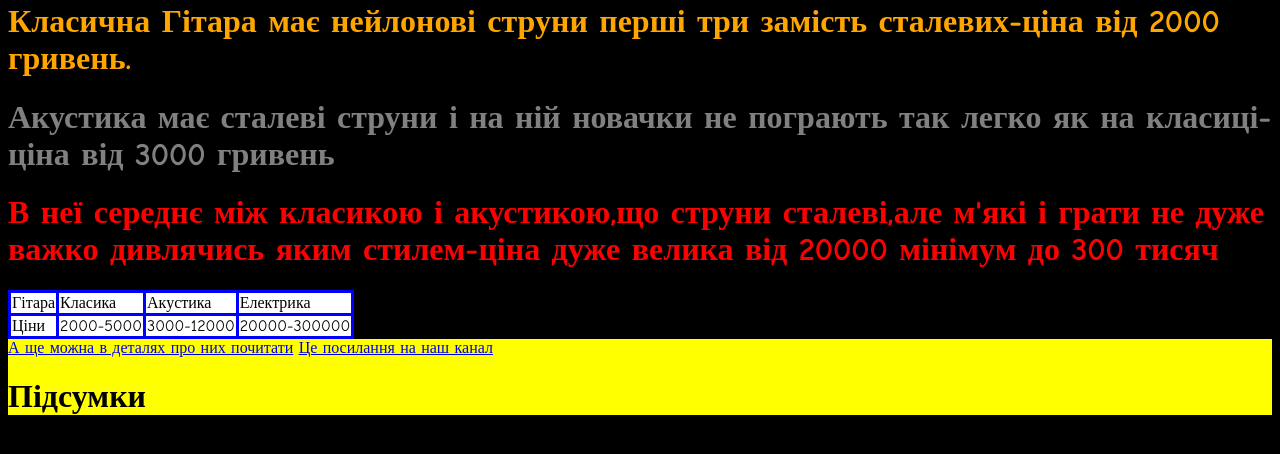
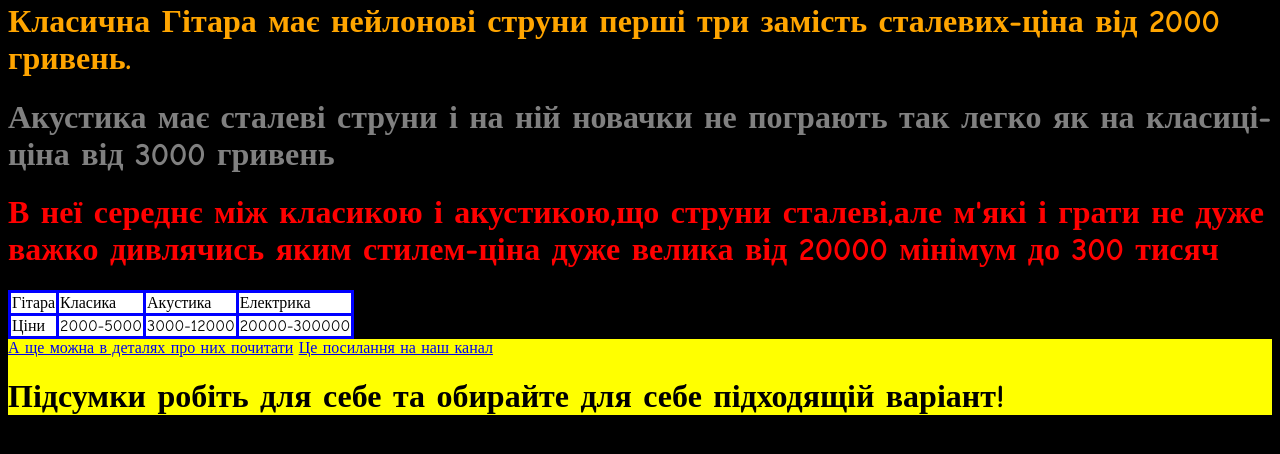
Before and after one commit to Tankist22874/guitars, a plain HTML site: page index.html in a window 1280 px wide. Shown: the part 344-798 px from the top of the page. Drawn offline with Linux system fonts and the light colour scheme.

Commit message:
Update index.html

```diff
--- a/index.html
+++ b/index.html
@@ -47,7 +47,7 @@
             почитати</a>
         <a href="https://www.youtube.com/channel/UC5TaFnPTxoHYZoIxcbDL6rw" id="channel">Це посилання на наш
             канал</a>
-        <h1>Підсумки</h1>
+        <h1>Підсумки робіть для себе та обирайте для себе підходящій варіант!</h1>
 
     </footer>
 </body>
```
